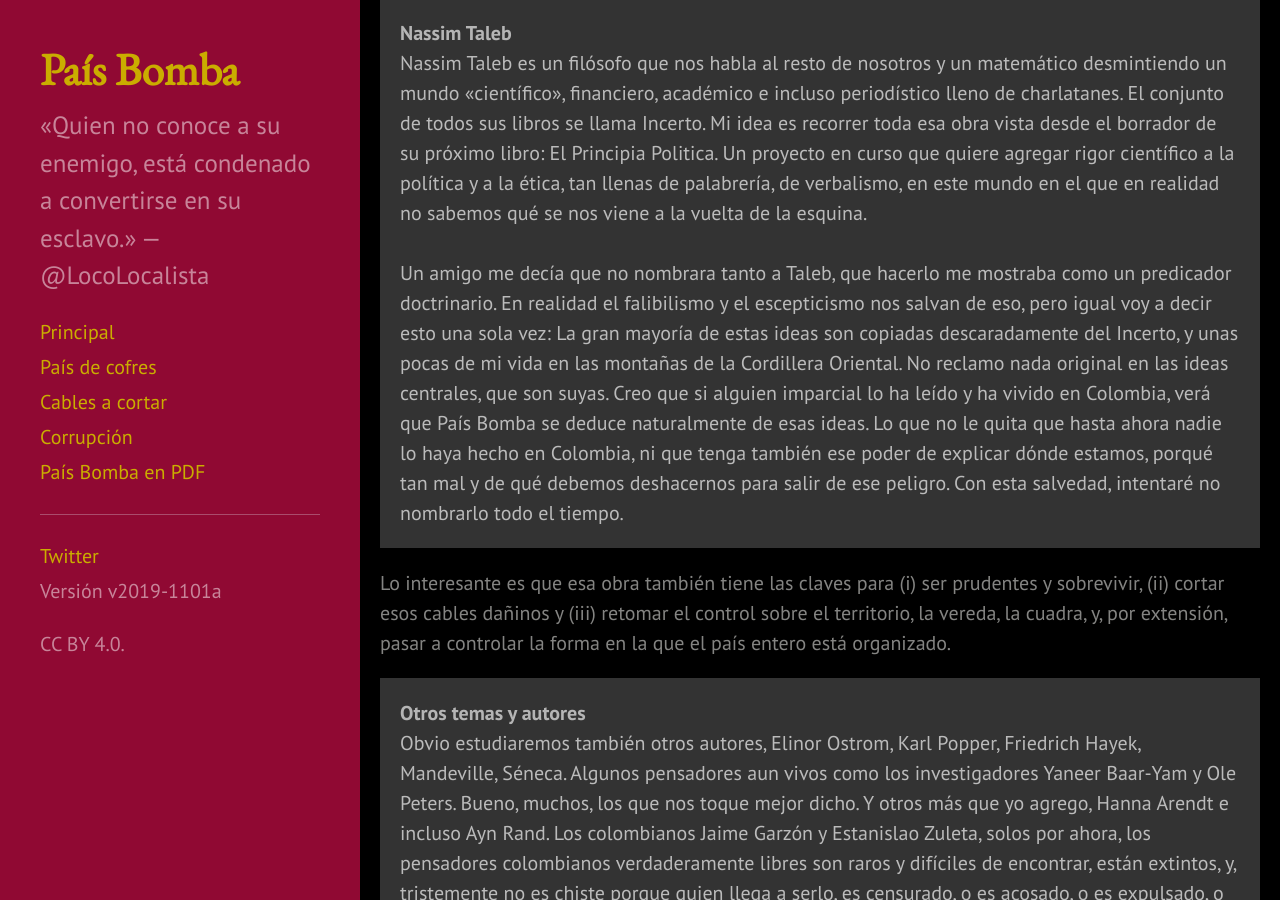
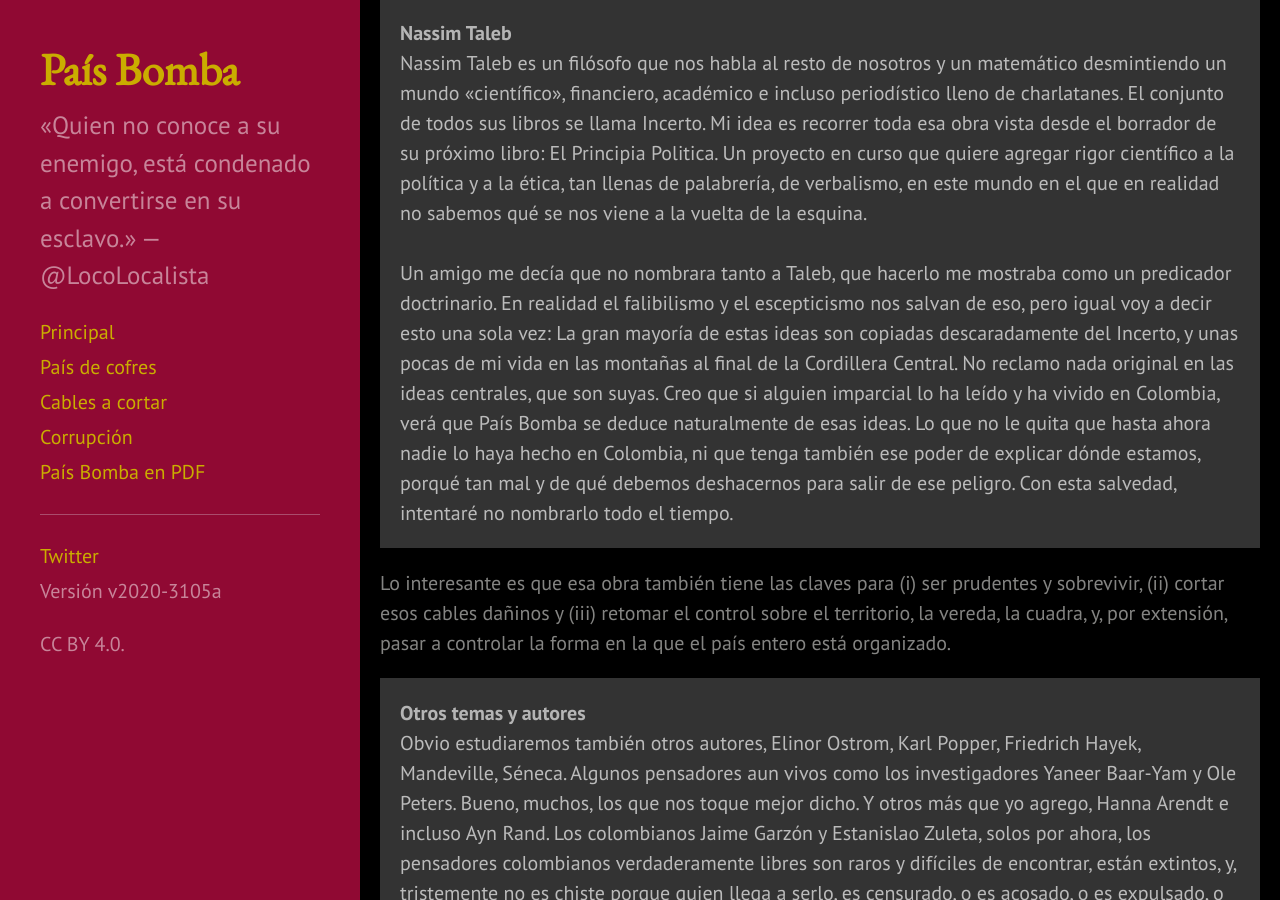
Before and after one commit to paisbomba/paisbomba.github.io, a Jekyll site: the page built from _posts/2019-10-30-pi-paisbomba-intro.md, in a window 1280 px wide and 900 px high, scrolled down 2799 px. Built offline with Jekyll 4.4.1, drawn with Linux system fonts in a browser that asks for light colours; some of the changed text lies outside the part shown.

```diff
--- a/_config.yml
+++ b/_config.yml
@@ -26,7 +26,7 @@ plugins:
 
 
 # Custom vars
-version:            2019-1101a
+version:            2020-3105a
 
 github:
   repo:             https://github.com/paisbomba/paisbomba.github.io
--- a/_posts/2019-10-30-pi-paisbomba-intro.md
+++ b/_posts/2019-10-30-pi-paisbomba-intro.md
@@ -71,8 +71,9 @@ ocultas en nuestras libertades.
 
 **En dos palabras**
 
-*Ética* y *Localismo*. Lo que buscamos es acordar que cada agente de la sociedad actúe de acuerdo a una ética, y que nos organicemos de acuerdo al
-localismo.
+*Ética* y *Localismo*. Lo que buscamos es acordar que cada agente
+de la sociedad actúe de acuerdo a una ética, y que nos organicemos
+de acuerdo al localismo.
 
 Con **ética**, me refiero a tener unos principios de comportamiento
 para cada unidad de la sociedad: la responsabilidad, la
@@ -115,7 +116,7 @@ mostraba como un predicador doctrinario. En realidad el
 falibilismo y el escepticismo nos salvan de eso, pero igual voy a
 decir esto una sola vez: La gran mayoría de estas ideas son
 copiadas descaradamente del Incerto, y unas pocas de mi vida en
-las montañas de la Cordillera Oriental. No reclamo nada original
+las montañas al final de la Cordillera Central. No reclamo nada original
 en las ideas centrales, que son suyas. Creo que si alguien
 imparcial lo ha leído y ha vivido en Colombia, verá que País
 Bomba se deduce naturalmente de esas ideas. Lo que no le quita
```
Also changed, not shown: other parts of _posts/2019-10-30-pi-paisbomba-intro.md (+2 -2 lines), _posts/2019-10-31-pii-paisbomba-intro.md (+2 -2 lines), _posts/2019-11-01-piii-paisbomba-intro.md (+1 -1 lines), Gemfile.lock.
